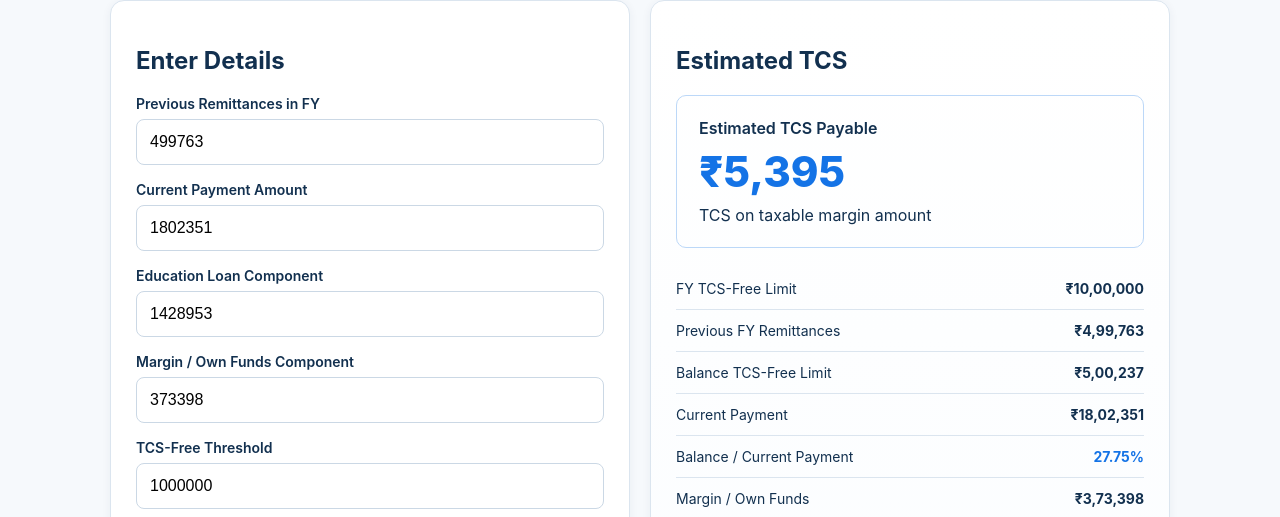
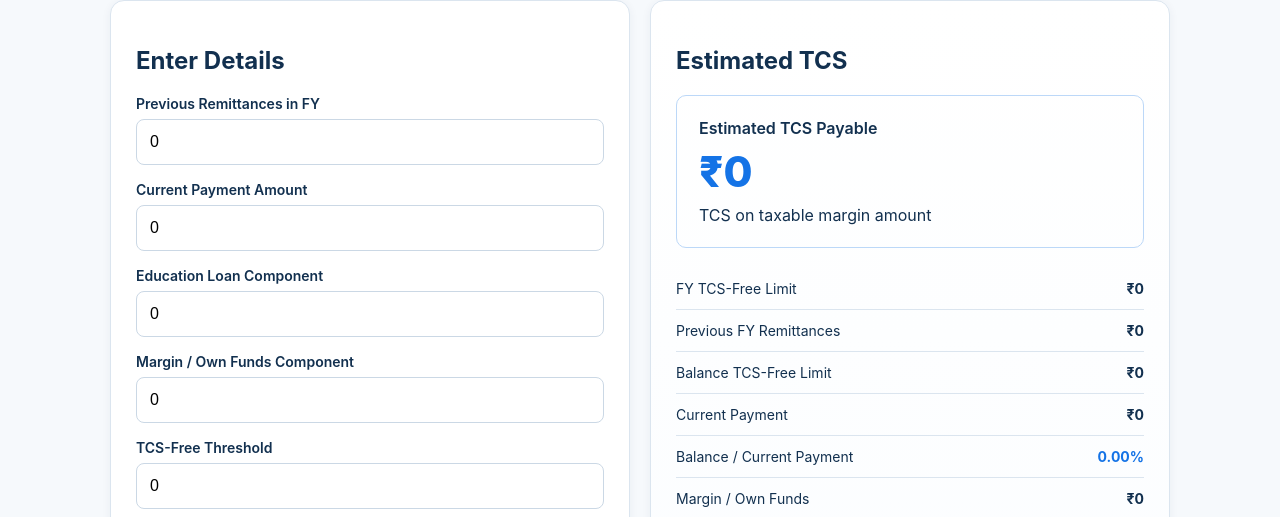
Before and after one commit to rithikbuilds/flywire-sbi-tcs-calculator, a plain HTML site: page index.html in a window 1280 px wide. Shown: the part 174-691 px from the top of the page. Drawn offline with Linux system fonts and the light colour scheme.

Commit message:
Update index.html

```diff
--- a/index.html
+++ b/index.html
@@ -167,35 +167,35 @@ Estimate TCS using the SBI proportional allocation logic.
 <input
   id="previous"
   type="number"
-  value="499763"
+  value="0"
 >
 
 <label>Current Payment Amount</label>
 <input
   id="current"
   type="number"
-  value="1802351"
+  value="0"
 >
 
 <label>Education Loan Component</label>
 <input
   id="loan"
   type="number"
-  value="1428953"
+  value="0"
 >
 
 <label>Margin / Own Funds Component</label>
 <input
   id="margin"
   type="number"
-  value="373398"
+  value="0"
 >
 
 <label>TCS-Free Threshold</label>
 <input
   id="threshold"
   type="number"
-  value="1000000"
+  value="0"
 >
 
 <label>TCS Rate (%)</label>
```
